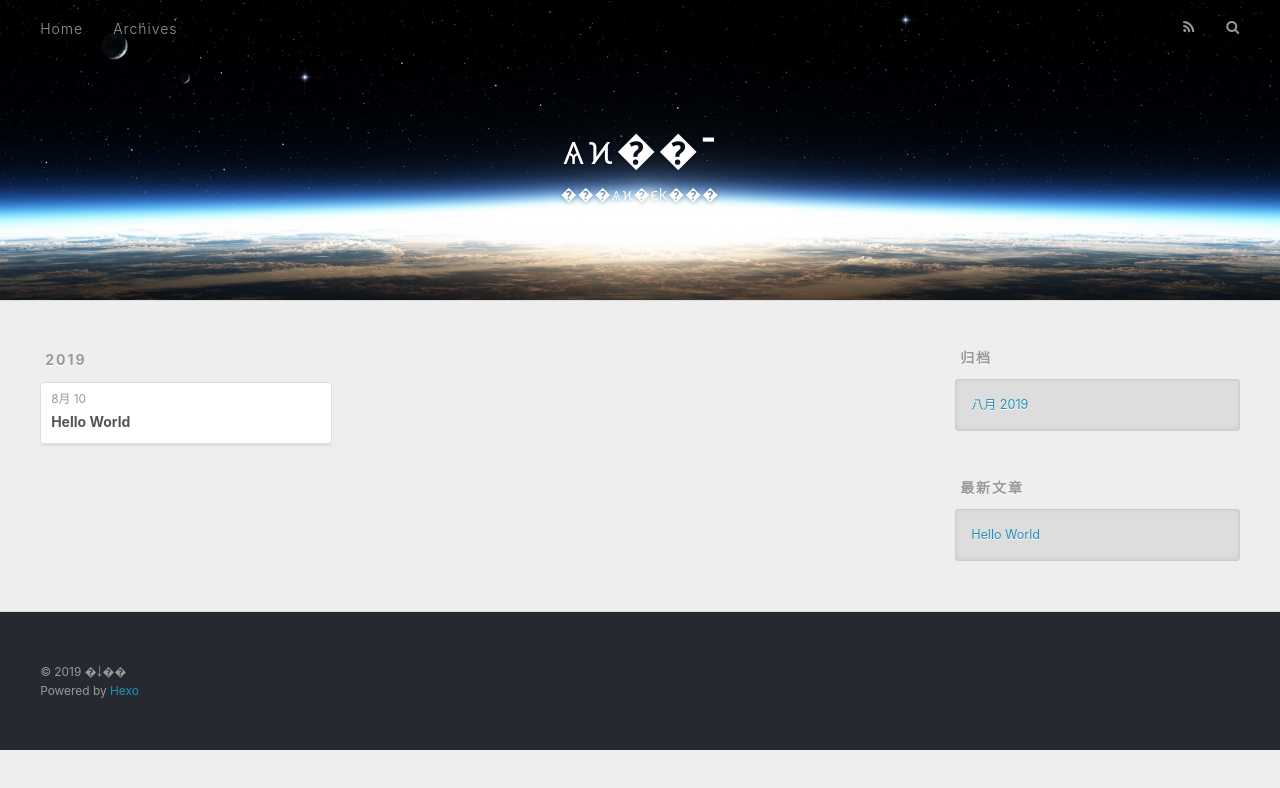
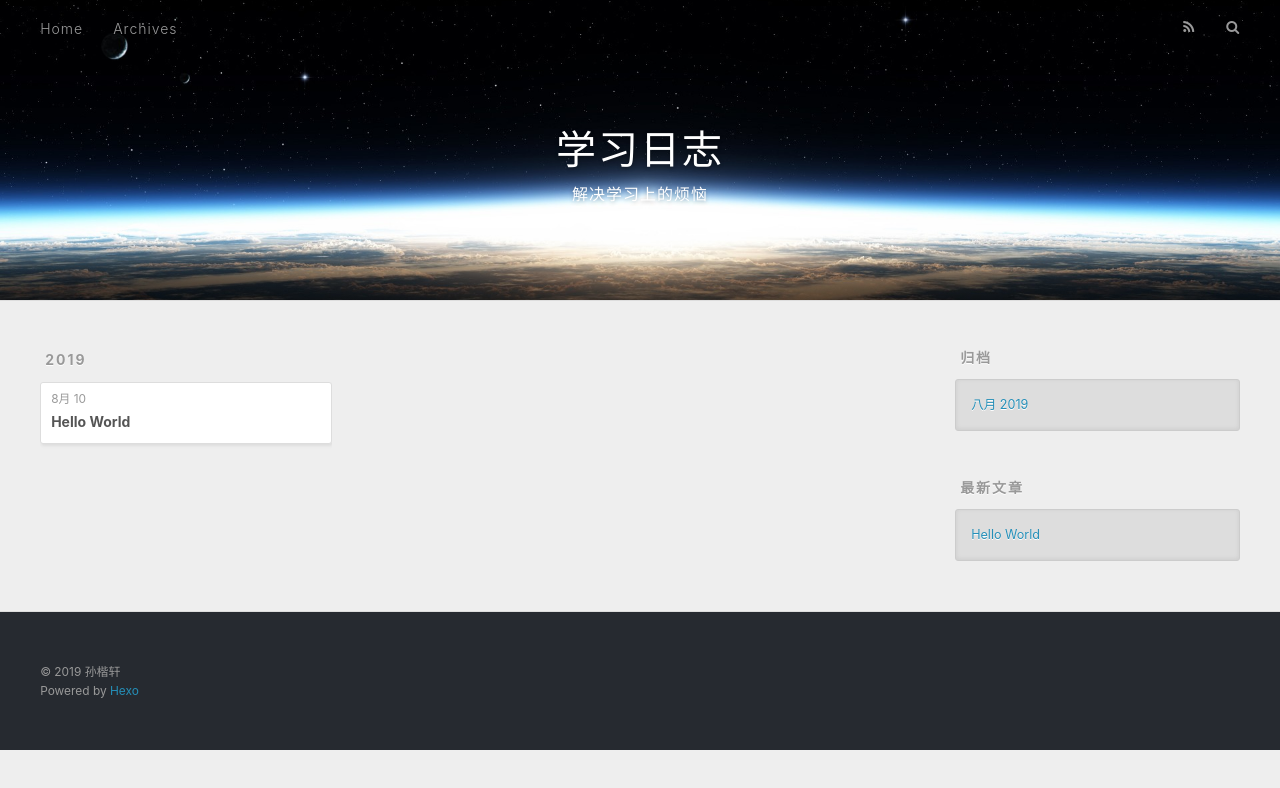
Before and after one commit to SKxuan/skx.github.io, a plain HTML site: page archives/2019/08/index.html in a window 1280 px wide. Drawn offline with nearby package versions, Linux system fonts and the light colour scheme.

Commit message:
Site updated: 2019-08-10 17:50:01

```diff
--- a/archives/2019/08/index.html
+++ b/archives/2019/08/index.html
@@ -5,20 +5,20 @@
 
 
 
-  <title>归档: 2019/8 | ѧϰ��־</title>
+  <title>归档: 2019/8 | 学习日志</title>
   <meta name="viewport" content="width=device-width, initial-scale=1, maximum-scale=1">
-  <meta name="description" content="�ú�ѧϰ����������">
+  <meta name="description" content="好好学习，天天向上">
 <meta property="og:type" content="website">
-<meta property="og:title" content="ѧϰ��־">
+<meta property="og:title" content="学习日志">
 <meta property="og:url" content="https://skxuan.github.io/skx.github.io/archives/2019/08/index.html">
-<meta property="og:site_name" content="ѧϰ��־">
-<meta property="og:description" content="�ú�ѧϰ����������">
+<meta property="og:site_name" content="学习日志">
+<meta property="og:description" content="好好学习，天天向上">
 <meta property="og:locale" content="zh-CN">
 <meta name="twitter:card" content="summary">
-<meta name="twitter:title" content="ѧϰ��־">
-<meta name="twitter:description" content="�ú�ѧϰ����������">
+<meta name="twitter:title" content="学习日志">
+<meta name="twitter:description" content="好好学习，天天向上">
 
-    <link rel="alternate" href="/skx.github.io/atom.xml" title="ѧϰ��־" type="application/atom+xml">
+    <link rel="alternate" href="/skx.github.io/atom.xml" title="学习日志" type="application/atom+xml">
 
 
     <link rel="icon" href="/favicon.png">
@@ -37,11 +37,11 @@
   <div id="header-outer" class="outer">
     <div id="header-title" class="inner">
       <h1 id="logo-wrap">
-        <a href="/skx.github.io/" id="logo">ѧϰ��־</a>
+        <a href="/skx.github.io/" id="logo">学习日志</a>
       </h1>
 
         <h2 id="subtitle-wrap">
-          <a href="/skx.github.io/" id="subtitle">���ѧϰ�ϵķ���</a>
+          <a href="/skx.github.io/" id="subtitle">解决学习上的烦恼</a>
         </h2>
 
     </div>
@@ -146,7 +146,7 @@
 
   <div class="outer">
     <div id="footer-info" class="inner">
-      &copy; 2019 �￬��<br>
+      &copy; 2019 孙楷轩<br>
       Powered by <a href="http://hexo.io/" target="_blank">Hexo</a>
     </div>
   </div>
```
Also changed, not shown: 2019/08/10/hello-world/index.html (+7 -7 lines), archives/2019/index.html (+11 -11 lines), archives/index.html (+11 -11 lines), index.html (+12 -12 lines).
